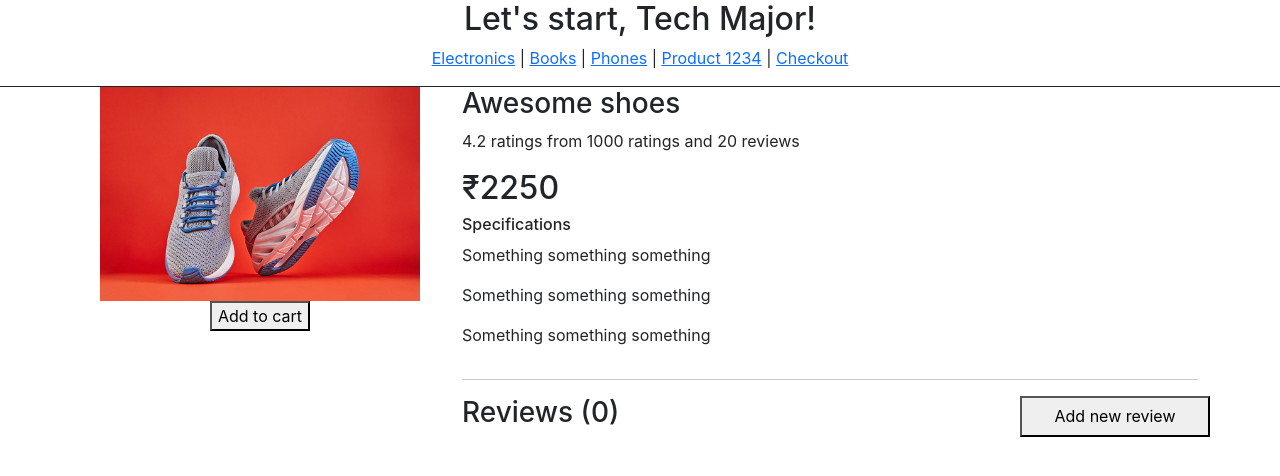
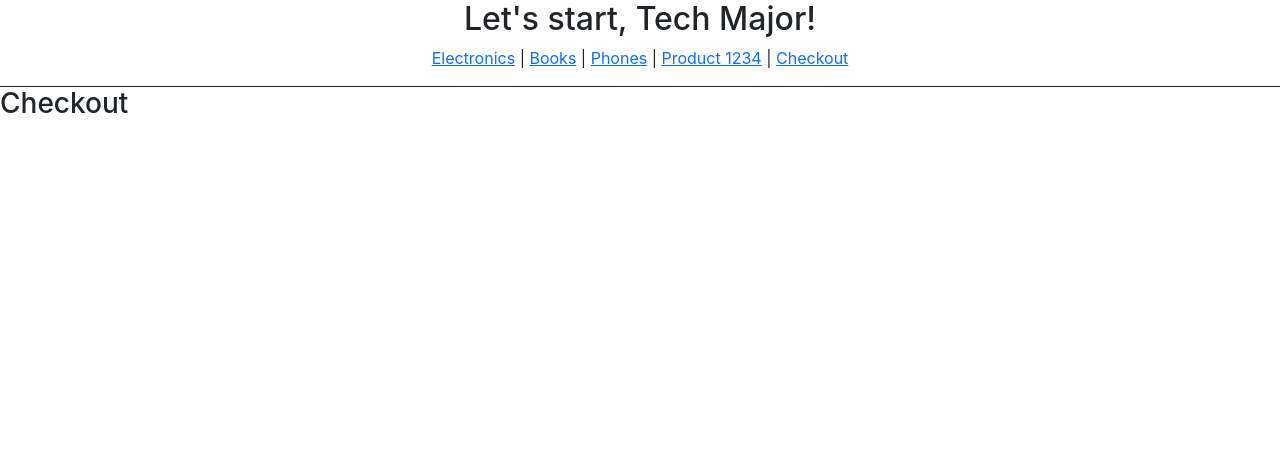
Before and after one commit to sumanthatva/techmajor, a React (Create React App) app: page /checkout in a window 1280 px wide. Before the commit this address led to /products/abcd. Shown: the top 476 px of the page. Built offline with nearby package versions, Linux system fonts and the light colour scheme.

Commit message:
Nested route Checkout -- defines nested route for coupon code App.js -- path changed to "/checkout/*"

```diff
--- a/src/App.js
+++ b/src/App.js
@@ -13,7 +13,7 @@ function App() {
   const products = [{prodName: "Men's running shoes", prodPrice: "₹250", imagePath: "images/shoes1.jpeg", productId: "1"},
                     {prodName: "Men's trainers", prodPrice: "₹1250", imagePath: "images/shoes2.jpeg", productId: "2"},
                     {prodName: "Trendy shoes", prodPrice: "₹2250", imagePath: "images/shoes3.jpeg", productId: "3"}];
-  const [isUserLoggedIn] = useState(false);
+  const [isUserLoggedIn] = useState(true);
 
   return (
     <BrowserRouter>
@@ -46,7 +46,7 @@ function App() {
 
       {/* Conditional routing */}
       <Route
-            path="/checkout"
+            path="/checkout/*"
             element={isUserLoggedIn? <Checkout/> : <Navigate to="/products/abcd" replace /> } />
     </Routes>
   </BrowserRouter>
--- a/src/components/pages/checkout.js
+++ b/src/components/pages/checkout.js
@@ -1,7 +1,13 @@
+import { Outlet, Route, Routes } from "react-router-dom";
+
 export default function Checkout() {
   return (
     <div>
       <h3> Checkout </h3>
+      <Routes>
+        <Route exact path="/20" element={<p> Coupon applied -- 20%! </p>} />
+        <Route exact path="/30" element={<p> Coupon applied -- 30%! </p>} />
+      </Routes>
     </div>
   )
 }
```
